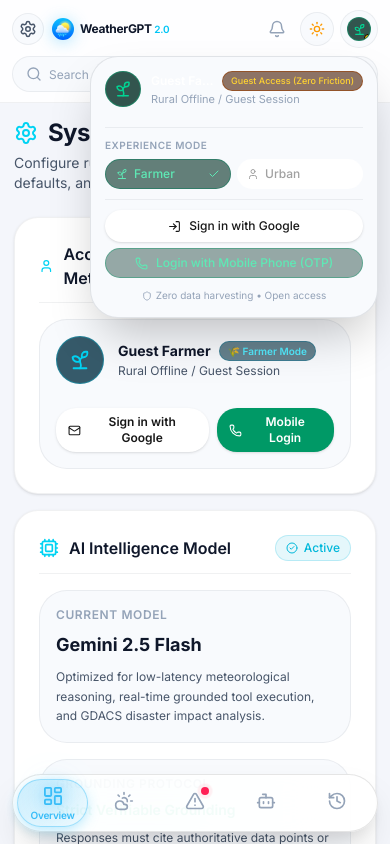
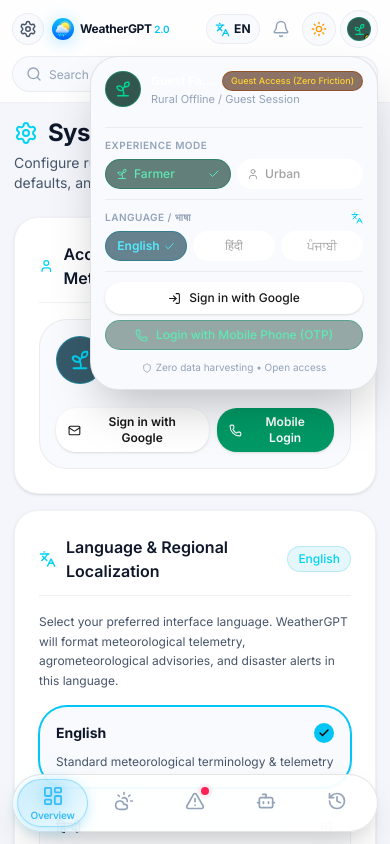
Before and after one commit to Krishna006-12/WeatherGPT---2.0, a Next.js app: page /settings in a window 390 px wide. Both pictures are taken after a click on the button 359 px from the left and 29 px from the top of the page. Built offline with nearby package versions, Linux system fonts and the light colour scheme.

Commit message:
fix(i18n): restore language change options for mobile view in topbar, profile menu, and settings

```diff
--- a/src/app/(app)/settings/page.tsx
+++ b/src/app/(app)/settings/page.tsx
@@ -1,12 +1,13 @@
 "use client";
 
-import { Settings, Cpu, CloudRain, Radio, Sprout, CheckCircle2, User, Phone, Mail, LogIn, LogOut, ShieldCheck } from "lucide-react";
+import { Settings, Cpu, CloudRain, Radio, Sprout, CheckCircle2, User, Phone, Mail, LogIn, LogOut, ShieldCheck, Languages, Check } from "lucide-react";
 import { useLanguage } from "@/context/language-context";
 import { useNotification } from "@/context/notification-context";
 import { useAuth } from "@/context/auth-context";
+import { triggerHaptic } from "@/lib/motion/haptics";
 
 export default function SettingsPage() {
-  const { t } = useLanguage();
+  const { language, setLanguage, t } = useLanguage();
   const { permission, requestPermission, testEmergencyNotification } = useNotification();
   const { session, isGuest, isFarmer, openAuthModal, signOut } = useAuth();
 
@@ -118,6 +119,61 @@
             </div>
           </div>
         </div>
+
+        {/* Language & Regional Localization */}
+        <div className="rounded-3xl bg-[var(--surface-1)] p-6 border border-[var(--border-subtle)] space-y-4 shadow-sm">
+          <div className="flex items-center justify-between pb-3 border-b border-[var(--border-subtle)]">
+            <div className="flex items-center gap-2.5 text-[var(--text-primary)]">
+              <Languages className="text-cyan-400" size={20} />
+              <h2 className="font-semibold text-base">{t("settings.language_title", "Language & Regional Localization")}</h2>
+            </div>
+            <span className="text-xs text-cyan-400 bg-cyan-500/10 border border-cyan-500/20 px-2.5 py-1 rounded-full font-medium">
+              {language === "hi" ? "हिन्दी" : language === "pa" ? "ਪੰਜਾਬੀ" : "English"}
+            </span>
+          </div>
+
+          <p className="text-xs text-[var(--text-secondary)] leading-relaxed">
+            {t(
+              "settings.language_desc",
+              "Select your preferred interface language. WeatherGPT will format meteorological telemetry, agrometeorological advisories, and disaster alerts in this language."
+            )}
+          </p>
+
+          <div className="grid grid-cols-1 sm:grid-cols-3 gap-3">
+            {[
+              { code: "en" as const, name: "English", native: "English", desc: "Standard meteorological terminology & telemetry" },
+              { code: "hi" as const, name: "Hindi", native: "हिन्दी", desc: "कृषि परामर्श एवं सम्पूर्ण मौसम विवरण हिन्दी में" },
+              { code: "pa" as const, name: "Punjabi", native: "ਪੰਜਾਬੀ", desc: "ਖੇਤੀਬਾੜੀ ਸਲਾਹ ਅਤੇ ਮੌਸਮ ਜਾਣਕਾਰੀ ਪੰਜਾਬੀ ਵਿੱਚ" },
+            ].map((opt) => (
+              <button
+                key={opt.code}
+                type="button"
+                onClick={() => {
+                  setLanguage(opt.code);
+                  triggerHaptic("light");
+                }}
+                className={`p-4 rounded-2xl border text-left transition-all cursor-pointer flex flex-col justify-between gap-2.5 ${
+                  language === opt.code
+                    ? "bg-[var(--surface-2)] border-[var(--accent)] shadow-md ring-1 ring-[var(--accent)]"
+                    : "bg-[var(--surface-2)]/60 border-[var(--border-subtle)] hover:border-[var(--border-default)] hover:bg-[var(--surface-2)]"
+                }`}
+              >
+                <div className="flex items-center justify-between w-full">
+                  <span className="font-bold text-sm text-[var(--text-primary)]">{opt.native}</span>
+                  {language === opt.code ? (
+                    <span className="w-5 h-5 rounded-full bg-[var(--accent)] text-neutral-950 flex items-center justify-center">
+                      <Check size={12} strokeWidth={3} />
+                    </span>
+                  ) : (
+                    <span className="text-[11px] font-mono text-[var(--text-tertiary)] uppercase">{opt.code}</span>
+                  )}
+                </div>
+                <p className="text-xs text-[var(--text-secondary)] leading-normal">{opt.desc}</p>
+              </button>
+            ))}
+          </div>
+        </div>
+
         {/* AI Model Configuration */}
         <div className="rounded-3xl bg-[var(--surface-1)] p-6 border border-[var(--border-subtle)] space-y-4 shadow-sm">
           <div className="flex items-center justify-between pb-3 border-b border-[var(--border-subtle)]">
--- a/src/components/auth/user-menu.tsx
+++ b/src/components/auth/user-menu.tsx
@@ -3,11 +3,12 @@
 import { useState, useRef, useEffect } from "react";
 import { useAuth } from "@/context/auth-context";
 import { useLanguage } from "@/context/language-context";
-import { User, Sprout, LogIn, LogOut, Check, Shield, Phone, Sparkles } from "lucide-react";
+import { User, Sprout, LogIn, LogOut, Check, Shield, Phone, Sparkles, Languages } from "lucide-react";
+import { triggerHaptic } from "@/lib/motion/haptics";
 
 export function UserMenu() {
   const { session, isGuest, isFarmer, openAuthModal, setRole, signOut } = useAuth();
-  const { t } = useLanguage();
+  const { language, setLanguage, t } = useLanguage();
   const [isOpen, setIsOpen] = useState(false);
   const menuRef = useRef<HTMLDivElement>(null);
 
@@ -151,6 +152,38 @@
             </div>
           </div>
 
+          {/* Language Selection */}
+          <div className="py-2.5 border-b border-[var(--border-subtle)]">
+            <span className="text-[10px] uppercase font-semibold text-[var(--text-tertiary)] tracking-wider flex items-center justify-between mb-1.5">
+              <span>{t("user.language", "Language / भाषा")}</span>
+              <Languages size={12} className="text-cyan-400" />
+            </span>
+            <div className="grid grid-cols-3 gap-1.5">
+              {[
+                { code: "en" as const, label: "English", short: "EN" },
+                { code: "hi" as const, label: "हिंदी", short: "हिं" },
+                { code: "pa" as const, label: "ਪੰਜਾਬੀ", short: "ਪੰ" },
+              ].map((opt) => (
+                <button
+                  key={opt.code}
+                  type="button"
+                  onClick={() => {
+                    triggerHaptic("light");
+                    setLanguage(opt.code);
+                  }}
+                  className={`flex items-center justify-center gap-1 py-1.5 px-1 rounded-lg text-xs font-medium transition-colors ${
+                    language === opt.code
+                      ? "bg-cyan-950/60 border border-cyan-700/50 text-cyan-300 font-semibold"
+                      : "bg-[var(--surface-1)] hover:bg-[var(--surface-3)] text-neutral-400"
+                  }`}
+                >
+                  <span>{opt.label}</span>
+                  {language === opt.code && <Check size={11} />}
+                </button>
+              ))}
+            </div>
+          </div>
+
           {/* Actions */}
           <div className="pt-2.5 space-y-1.5">
             {isGuest ? (
--- a/src/components/layout/language-switcher.tsx
+++ b/src/components/layout/language-switcher.tsx
@@ -1,21 +1,131 @@
 "use client";
 
+import { useState, useRef, useEffect } from "react";
 import { useLanguage } from "@/context/language-context";
 import type { SupportedLanguage } from "@/lib/i18n/translations";
-import { Languages } from "lucide-react";
+import { Languages, Check } from "lucide-react";
+import { triggerHaptic } from "@/lib/motion/haptics";
 
-export function LanguageSwitcher() {
+export interface LanguageSwitcherProps {
+  variant?: "segmented" | "compact";
+  className?: string;
+}
+
+export function LanguageSwitcher({
+  variant = "segmented",
+  className = "",
+}: LanguageSwitcherProps = {}) {
   const { language, setLanguage } = useLanguage();
+  const [isOpen, setIsOpen] = useState(false);
+  const dropdownRef = useRef<HTMLDivElement>(null);
 
-  const options: { code: SupportedLanguage; label: string; short: string }[] = [
-    { code: "en", label: "English", short: "EN" },
-    { code: "hi", label: "हिंदी", short: "हिं" },
-    { code: "pa", label: "ਪੰਜਾਬੀ", short: "ਪੰ" },
+  const options: { code: SupportedLanguage; label: string; short: string; nativeName: string }[] = [
+    { code: "en", label: "English", short: "EN", nativeName: "English" },
+    { code: "hi", label: "हिंदी", short: "हिं", nativeName: "हिन्दी" },
+    { code: "pa", label: "ਪੰਜਾਬੀ", short: "ਪੰ", nativeName: "ਪੰਜਾਬੀ" },
   ];
+
+  const currentOption = options.find((opt) => opt.code === language) || options[0]!;
+
+  // Handle outside click & escape key for compact dropdown
+  useEffect(() => {
+    if (!isOpen) return;
+
+    function handleClickOutside(e: MouseEvent) {
+      if (dropdownRef.current && !dropdownRef.current.contains(e.target as Node)) {
+        setIsOpen(false);
+      }
+    }
+
+    function handleKeyDown(e: KeyboardEvent) {
+      if (e.key === "Escape") {
+        setIsOpen(false);
+      }
+    }
+
+    document.addEventListener("mousedown", handleClickOutside);
+    document.addEventListener("keydown", handleKeyDown);
+    return () => {
+      document.removeEventListener("mousedown", handleClickOutside);
+      document.removeEventListener("keydown", handleKeyDown);
+    };
+  }, [isOpen]);
+
+  const handleSelect = (code: SupportedLanguage) => {
+    triggerHaptic("light");
+    setLanguage(code);
+    setIsOpen(false);
+  };
+
+  if (variant === "compact") {
+    return (
+      <div ref={dropdownRef} className={`relative shrink-0 ${className}`}>
+        <button
+          type="button"
+          onClick={() => {
+            triggerHaptic("light");
+            setIsOpen((prev) => !prev);
+          }}
+          aria-label={`Language: ${currentOption.label}`}
+          title={`Language: ${currentOption.label}`}
+          aria-expanded={isOpen}
+          aria-haspopup="true"
+          className="flex items-center gap-1 px-2 py-1.5 rounded-xl bg-[var(--surface-2)] border border-[var(--border-subtle)] hover:border-[var(--border-default)] hover:bg-[var(--surface-3)] text-[var(--text-secondary)] hover:text-[var(--text-primary)] focus:outline-none focus-visible:ring-2 focus-visible:ring-[var(--accent)] transition-all duration-150 cursor-pointer"
+        >
+          <Languages size={15} className="text-[var(--accent)] shrink-0" />
+          <span className="text-xs font-bold text-[var(--text-primary)] tracking-wide">
+            {currentOption.short}
+          </span>
+        </button>
+
+        {isOpen && (
+          <div
+            role="menu"
+            aria-label="Select Language"
+            className="absolute right-0 mt-2 w-44 p-1.5 rounded-2xl bg-[var(--surface-2)]/95 backdrop-blur-xl border border-[var(--border-default)] shadow-2xl z-50 animate-in fade-in zoom-in-95 duration-100"
+          >
+            <div className="px-2.5 py-1.5 text-[10px] font-bold text-[var(--text-tertiary)] uppercase tracking-wider border-b border-[var(--border-subtle)] mb-1 flex items-center justify-between">
+              <span>Language / भाषा</span>
+              <Languages size={12} className="text-[var(--accent)]" />
+            </div>
+
+            <div className="space-y-0.5">
+              {options.map((opt) => {
+                const isSelected = language === opt.code;
+                return (
+                  <button
+                    key={opt.code}
+                    type="button"
+                    role="menuitem"
+                    onClick={() => handleSelect(opt.code)}
+                    aria-label={opt.label}
+                    data-language={opt.code}
+                    className={`w-full flex items-center justify-between px-2.5 py-2 rounded-xl text-xs font-medium transition-colors cursor-pointer ${
+                      isSelected
+                        ? "bg-[var(--surface-1)] text-[var(--accent)] font-semibold shadow-sm border border-[var(--border-subtle)]"
+                        : "text-[var(--text-secondary)] hover:text-[var(--text-primary)] hover:bg-[var(--surface-3)]"
+                    }`}
+                  >
+                    <div className="flex items-center gap-2">
+                      <span className="text-xs font-semibold">{opt.nativeName}</span>
+                      <span className="text-[10px] px-1.5 py-0.5 rounded bg-[var(--surface-3)] text-[var(--text-tertiary)] font-mono">
+                        {opt.short}
+                      </span>
+                    </div>
+                    {isSelected && <Check size={14} className="text-[var(--accent)] shrink-0" />}
+                  </button>
+                );
+              })}
+            </div>
+          </div>
+        )}
+      </div>
+    );
+  }
 
   return (
     <div
-      className="flex items-center p-0.5 rounded-xl bg-[var(--surface-2)] border border-[var(--border-subtle)]"
+      className={`flex items-center p-0.5 rounded-xl bg-[var(--surface-2)] border border-[var(--border-subtle)] ${className}`}
       role="group"
       aria-label="Language selection"
     >
@@ -26,7 +136,10 @@
         <button
           key={opt.code}
           type="button"
-          onClick={() => setLanguage(opt.code)}
+          onClick={() => {
+            triggerHaptic("light");
+            setLanguage(opt.code);
+          }}
           aria-label={opt.label}
           aria-pressed={language === opt.code}
           data-language={opt.code}
--- a/src/components/layout/topbar.tsx
+++ b/src/components/layout/topbar.tsx
@@ -35,13 +35,13 @@
       <div className="flex md:hidden flex-col px-3 py-2.5 gap-2 w-full">
         {/* Row 1: Logo + Settings Button on Left, Quick Controls on Right */}
         <div className="flex items-center justify-between w-full">
-          <div className="flex items-center gap-2">
+          <div className="flex items-center gap-2 min-w-0">
             <Link
               href="/settings"
               onClick={() => triggerHaptic("light")}
               aria-label={t("sidebar.settings", "System Intelligence Settings")}
               title={t("sidebar.settings", "System Intelligence Settings")}
-              className="p-1.5 rounded-xl bg-[var(--surface-2)] border border-[var(--border-subtle)] text-[var(--text-secondary)] hover:text-[var(--text-primary)] hover:bg-[var(--surface-3)] focus:outline-none transition-colors"
+              className="p-1.5 rounded-xl bg-[var(--surface-2)] border border-[var(--border-subtle)] text-[var(--text-secondary)] hover:text-[var(--text-primary)] hover:bg-[var(--surface-3)] focus:outline-none transition-colors shrink-0"
             >
               <Settings size={18} />
             </Link>
@@ -49,22 +49,23 @@
             <Link
               href="/dashboard"
               aria-label="WeatherGPT Home"
-              className="flex items-center gap-1.5 focus:outline-none"
+              className="flex items-center gap-1.5 focus:outline-none min-w-0"
             >
               <img
                 src="/icon.svg"
                 alt="WeatherGPT"
                 width={22}
                 height={22}
-                className="w-5.5 h-5.5 object-contain rounded-md drop-shadow-[0_2px_8px_rgba(56,189,248,0.4)]"
+                className="w-5.5 h-5.5 object-contain rounded-md drop-shadow-[0_2px_8px_rgba(56,189,248,0.4)] shrink-0"
               />
-              <span className="font-bold text-xs tracking-tight text-[var(--text-primary)]">
+              <span className="font-bold text-xs tracking-tight text-[var(--text-primary)] truncate">
                 WeatherGPT <span className="text-[var(--accent)] text-[10px] font-semibold">2.0</span>
               </span>
             </Link>
           </div>
 
-          <div className="flex items-center gap-1.5">
+          <div className="flex items-center gap-1 sm:gap-1.5 shrink-0">
+            <LanguageSwitcher variant="compact" />
             <NotificationCenter />
             <ThemeToggle />
             <UserMenu />
```
Also changed, not shown: 1 other file (tests, documents, lock files or other folders).
